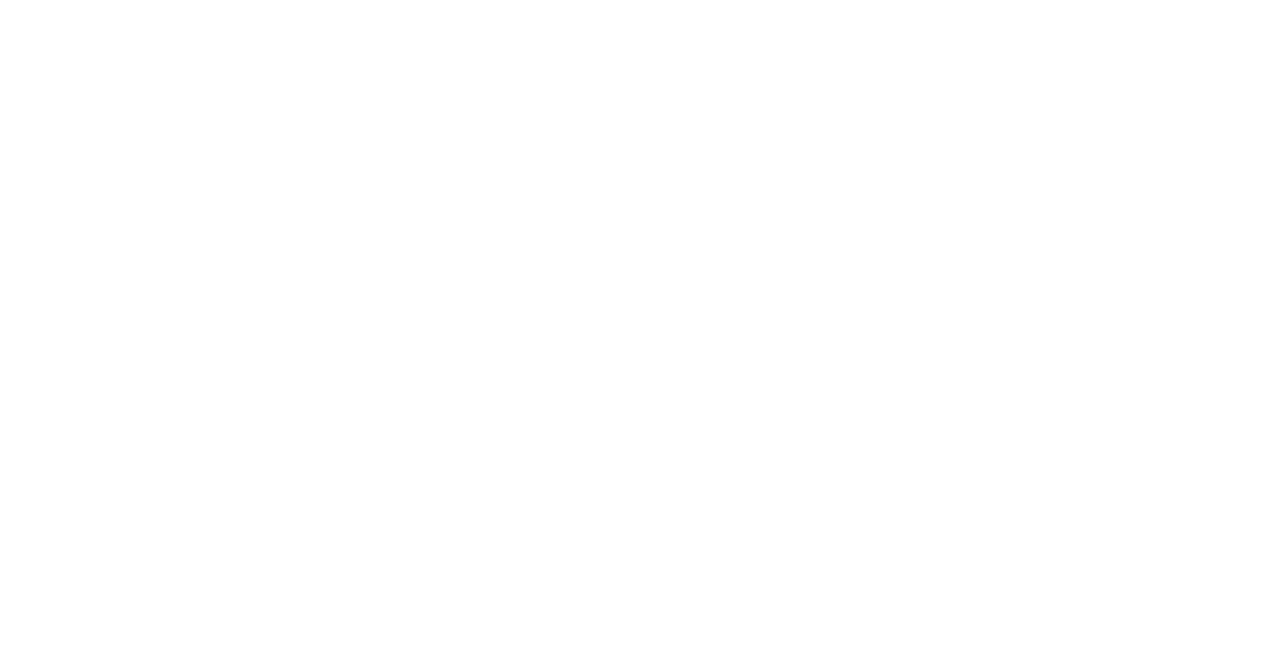
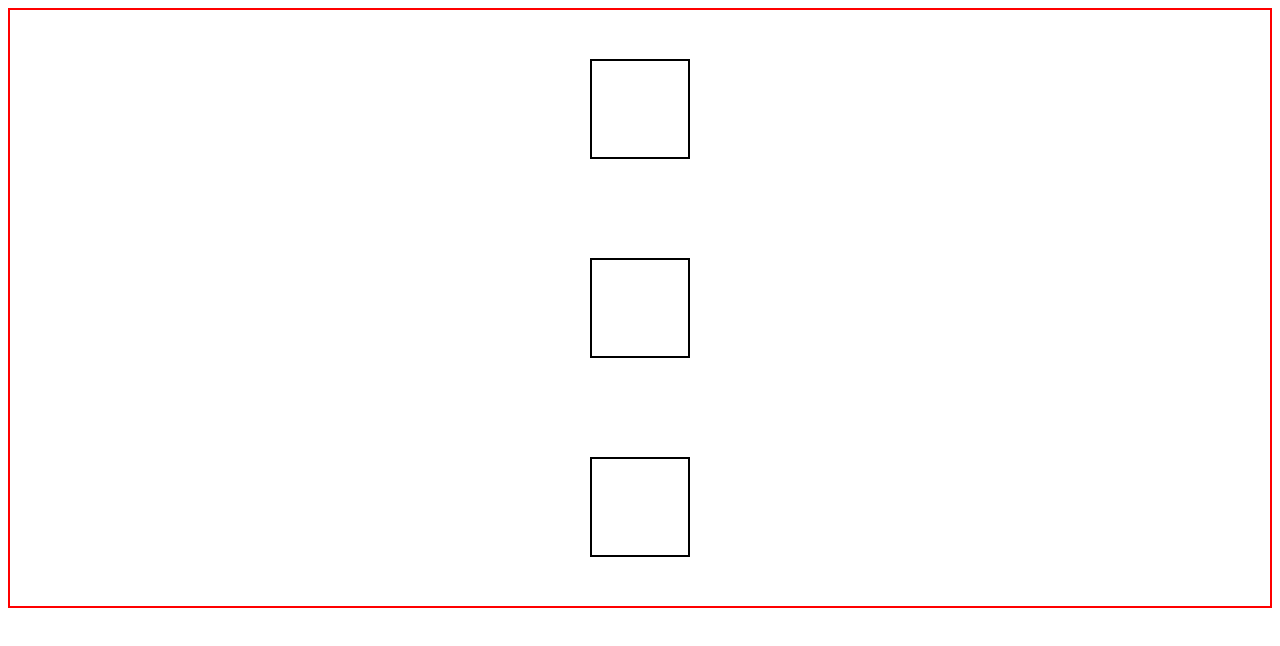
Before and after one commit to arthurmoussa/FLEX, a plain HTML site: page FLEX/index.html in a window 1280 px wide. Drawn offline with Linux system fonts and the light colour scheme.

Commit message:
flexbox layout practice

```diff
--- a/FLEX/index.html
+++ b/FLEX/index.html
@@ -11,6 +11,7 @@
         <div class="box"></div>
         <div class="box"></div>
         <div class="box"></div>
+        <link rel="stylesheet" href="./style.css">
     </div>
 </body>
 </html>
--- /dev/null
+++ b/FLEX/style.css
@@ -0,0 +1,19 @@
+*{
+    box-sizing: border-box;
+}
+
+.container {
+    width: 100%;
+    height: 600px;
+    border: 2px solid red;
+    display: flex;
+    flex-direction: column;
+    align-items: center;
+    justify-content: space-around;
+}
+
+.box {
+    width: 100px;
+    height: 100px;
+    border: 2px solid black;
+}
```
